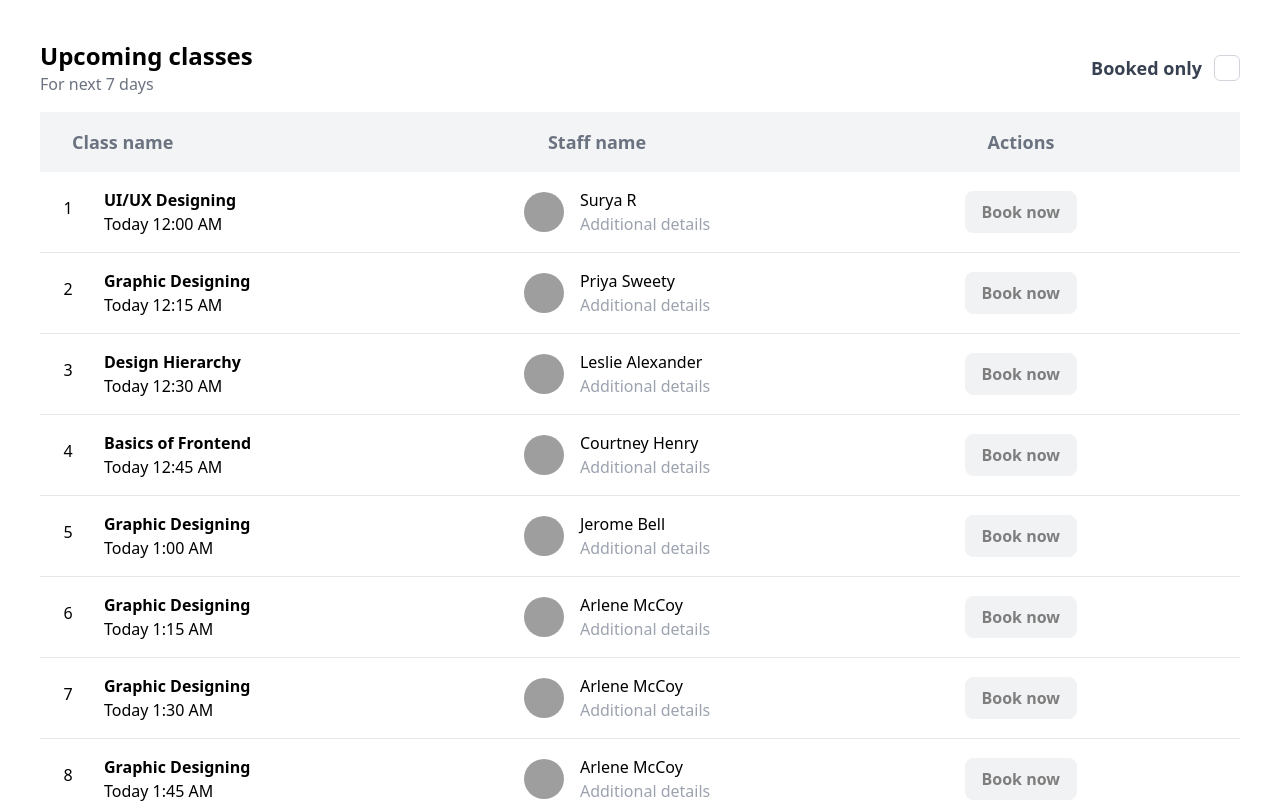
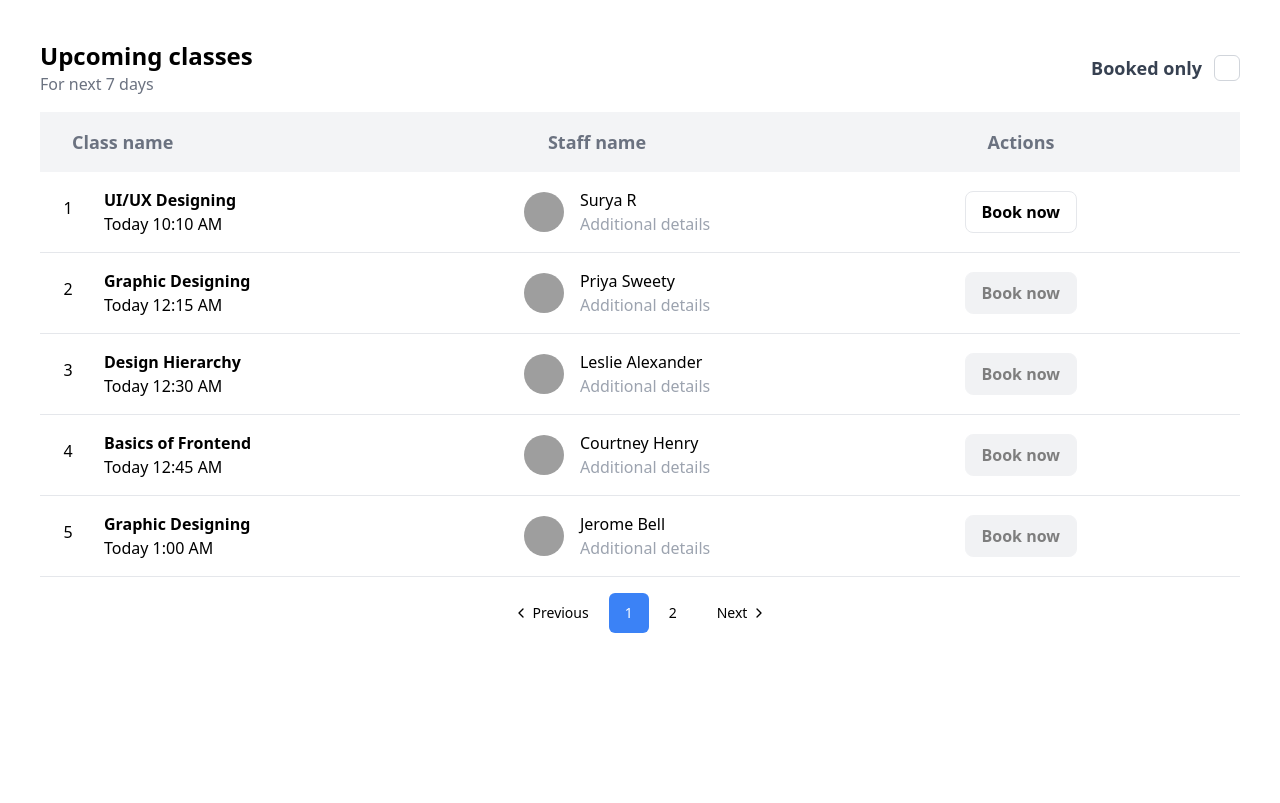
Before and after one commit to amjad78678/Upcoming_Classes, a React (Vite) app: page / in a window 1280 px wide. Shown: the top 803 px of the page. Built offline with nearby package versions, Linux system fonts and the light colour scheme; grey boxes are pictures that could not be loaded.

Commit message:
Added: pagination and the logic

```diff
--- a/src/components/Upcoming Classes/UpcomingClass.tsx
+++ b/src/components/Upcoming Classes/UpcomingClass.tsx
@@ -9,14 +9,23 @@
 import { formatTime } from "@/utils/formatTime";
 import dayjs from "dayjs";
 import isToday from "dayjs/plugin/isToday";
+import {
+  Pagination,
+  PaginationContent,
+  PaginationEllipsis,
+  PaginationItem,
+  PaginationLink,
+  PaginationNext,
+  PaginationPrevious,
+} from "@/components/ui/pagination";
 dayjs.extend(isToday);
 import advancedFormat from "dayjs/plugin/advancedFormat";
 dayjs.extend(advancedFormat);
 
 const UpcomingClass = () => {
   const { staffDetails } = useSelector((state: RootState) => state.appData);
+
   const dispatch = useDispatch();
-  const [durationBook] = useState<number>(10);
   useEffect(() => {
     const interval = setInterval(() => {
       staffDetails.forEach((staff, index) => {
@@ -26,13 +35,13 @@
             Math.floor((staff.timerEndTime - Date.now()) / 1000)
           );
 
-          dispatch(updateTimer({ classIndex: index, timeRemaining }));
+          dispatch(updateTimer({ userId: staff.id, timeRemaining }));
         } else if (!staff.isBooked && staff.isLive) {
           // Updating live time if the class is live
           const timeLive = Math.floor(
             (Date.now() - staff.classStartTime) / 1000
           );
-          dispatch(updateLiveTime({ classIndex: index, timeLive }));
+          dispatch(updateLiveTime({ userId: staff.id, timeLive }));
         }
       });
     }, 1000);
@@ -40,9 +49,21 @@
     return () => clearInterval(interval);
   }, [dispatch, staffDetails]);
 
+  const [currentPage, setCurrentPage] = useState(1);
+  const itemsPerPage = 5;
+  // Calculating the total pages
+  const totalPages = Math.ceil(staffDetails.length / itemsPerPage);
+  // Determine the items to be shown on the current page
+  const indexOfLastItem = currentPage * itemsPerPage;
+  const indexOfFirstItem = indexOfLastItem - itemsPerPage;
+  const currentItems = staffDetails.slice(indexOfFirstItem, indexOfLastItem);
+
+  // Function to change the page
+  const paginate = (pageNumber) => setCurrentPage(pageNumber);
+
   return (
     <div className="my-4">
-      <table className="w-full border-collapse border-b">
+      <table className="w-full border-collapse border-b mb-4">
         <thead>
           <tr className="text-gray-500 text-lg bg-gray-100 text-start">
             <th className="py-4 px-8 text-start">Class name</th>
@@ -52,7 +73,7 @@
         </thead>
 
         <tbody className="">
-          {staffDetails.map((data, index) => (
+          {currentItems.map((data, index) => (
             <tr key={data.id} className="border-b">
               <td className="py-4 px-2 ">
                 <div className="flex gap-4">
@@ -73,7 +94,6 @@
                       </div>
                     ) : dayjs(data.classTime).isToday() ? (
                       <p>Today {dayjs(data.classTime).format("h:mm A")}</p>
-
                     ) : (
                       <p>{dayjs(data.classTime).format("Do MMMM hA")}</p>
                     )}
@@ -103,7 +123,7 @@
                   <JoinButton />
                 ) : (
                   <BookNowButton
-                    classIndex={index}
+                    userId={data.id}
                     timerDuration={Math.max(
                       0,
                       dayjs(data.classTime).diff(dayjs(), "second")
@@ -115,6 +135,37 @@
           ))}
         </tbody>
       </table>
+
+      <Pagination>
+        <PaginationContent>
+          <PaginationItem>
+            <PaginationPrevious
+              onClick={() => paginate(Math.max(1, currentPage - 1))}
+            />
+          </PaginationItem>
+
+          {[...Array(totalPages)].map((_, index) => (
+            <PaginationItem key={index}>
+              <PaginationLink
+                className={
+                  currentPage === index + 1
+                    ? "bg-blue-500 text-white hover:bg-blue-400 hover:text-white"
+                    : ""
+                }
+                onClick={() => paginate(index + 1)}
+              >
+                {index + 1}
+              </PaginationLink>
+            </PaginationItem>
+          ))}
+          <PaginationItem></PaginationItem>
+          <PaginationItem>
+            <PaginationNext
+              onClick={() => paginate(Math.min(totalPages, currentPage + 1))}
+            />
+          </PaginationItem>
+        </PaginationContent>
+      </Pagination>
     </div>
   );
 };
--- /dev/null
+++ b/src/components/ui/pagination.tsx
@@ -0,0 +1,117 @@
+import * as React from "react"
+import { ChevronLeft, ChevronRight, MoreHorizontal } from "lucide-react"
+
+import { cn } from "@/lib/utils"
+import { ButtonProps, buttonVariants } from "@/components/ui/button"
+
+const Pagination = ({ className, ...props }: React.ComponentProps<"nav">) => (
+  <nav
+    role="navigation"
+    aria-label="pagination"
+    className={cn("mx-auto flex w-full justify-center", className)}
+    {...props}
+  />
+)
+Pagination.displayName = "Pagination"
+
+const PaginationContent = React.forwardRef<
+  HTMLUListElement,
+  React.ComponentProps<"ul">
+>(({ className, ...props }, ref) => (
+  <ul
+    ref={ref}
+    className={cn("flex flex-row items-center gap-1", className)}
+    {...props}
+  />
+))
+PaginationContent.displayName = "PaginationContent"
+
+const PaginationItem = React.forwardRef<
+  HTMLLIElement,
+  React.ComponentProps<"li">
+>(({ className, ...props }, ref) => (
+  <li ref={ref} className={cn("", className)} {...props} />
+))
+PaginationItem.displayName = "PaginationItem"
+
+type PaginationLinkProps = {
+  isActive?: boolean
+} & Pick<ButtonProps, "size"> &
+  React.ComponentProps<"a">
+
+const PaginationLink = ({
+  className,
+  isActive,
+  size = "icon",
+  ...props
+}: PaginationLinkProps) => (
+  <a
+    aria-current={isActive ? "page" : undefined}
+    className={cn(
+      buttonVariants({
+        variant: isActive ? "outline" : "ghost",
+        size,
+      }),
+      className
+    )}
+    {...props}
+  />
+)
+PaginationLink.displayName = "PaginationLink"
+
+const PaginationPrevious = ({
+  className,
+  ...props
+}: React.ComponentProps<typeof PaginationLink>) => (
+  <PaginationLink
+    aria-label="Go to previous page"
+    size="default"
+    className={cn("gap-1 pl-2.5", className)}
+    {...props}
+  >
+    <ChevronLeft className="h-4 w-4" />
+    <span>Previous</span>
+  </PaginationLink>
+)
+PaginationPrevious.displayName = "PaginationPrevious"
+
+const PaginationNext = ({
+  className,
+  ...props
+}: React.ComponentProps<typeof PaginationLink>) => (
+  <PaginationLink
+    aria-label="Go to next page"
+    size="default"
+    className={cn("gap-1 pr-2.5", className)}
+    {...props}
+  >
+    <span>Next</span>
+    <ChevronRight className="h-4 w-4" />
+  </PaginationLink>
+)
+PaginationNext.displayName = "PaginationNext"
+
+const PaginationEllipsis = ({
+  className,
+  ...props
+}: React.ComponentProps<"span">) => (
+  <span
+    aria-hidden
+    className={cn("flex h-9 w-9 items-center justify-center", className)}
+    {...props}
+  >
+    <MoreHorizontal className="h-4 w-4" />
+    <span className="sr-only">More pages</span>
+  </span>
+)
+PaginationEllipsis.displayName = "PaginationEllipsis"
+
+export {
+  Pagination,
+  PaginationContent,
+  PaginationEllipsis,
+  PaginationItem,
+  PaginationLink,
+  PaginationNext,
+  PaginationPrevious,
+}
--- a/src/store/slices/appSlice.ts
+++ b/src/store/slices/appSlice.ts
@@ -1,3 +1,4 @@
+import StaffDetails from "@/interfaces/iClassData";
 import classData from "@/utils/classData";
 import { createSlice } from "@reduxjs/toolkit";
 
@@ -11,12 +12,18 @@
       state.staffDetails = action.payload;
     },
     setStaffTimer: (state, action) => {
-      const { classIndex, timerDuration } = action.payload;
+      const { userId, timerDuration } = action.payload;
       const currentTime = Date.now();
       const timerEndTime = currentTime + timerDuration * 1000;
+      const staffIndex = state.staffDetails.findIndex(
+        (staff: StaffDetails) => staff.id === userId
+      );
 
-      state.staffDetails[classIndex] = {
-        ...state.staffDetails[classIndex],
+      console.log("iam staffIndex", staffIndex);
+
+      if (staffIndex !== -1) {
+        state.staffDetails[staffIndex] = {
+          ...state.staffDetails[staffIndex],
           isBooked: true,
           timerEndTime,
           timeRemaining: timerDuration,
@@ -24,10 +31,15 @@
           classStartTime: 0,
           timeLive: 0,
         };
+      }
     },
+
     updateTimer: (state, action) => {
-      const { classIndex, timeRemaining } = action.payload;
-      const staff = state.staffDetails[classIndex];
+      const { userId, timeRemaining } = action.payload;
+      const staffIndex = state.staffDetails.findIndex(
+        (staff: StaffDetails) => staff.id === userId
+      );
+      const staff = state.staffDetails[staffIndex];
 
       if (timeRemaining <= 0 && !staff.isLive) {
         // Timer has ended, starting the class as live
@@ -41,11 +53,15 @@
       }
     },
     updateLiveTime: (state, action) => {
-      const { classIndex, timeLive } = action.payload;
-      state.staffDetails[classIndex].timeLive = timeLive;
+      const { userId, timeLive } = action.payload;
+      const staffIndex = state.staffDetails.findIndex(
+        (staff: StaffDetails) => staff.id === userId
+      );
+      state.staffDetails[staffIndex].timeLive = timeLive;
     },
   },
 });
 
-export const { setStaffTimer, updateTimer, updateLiveTime, setStaffDetails } = appSlice.actions;
+export const { setStaffTimer, updateTimer, updateLiveTime, setStaffDetails } =
+  appSlice.actions;
 export default appSlice.reducer;
--- a/src/utils/classData.ts
+++ b/src/utils/classData.ts
@@ -10,7 +10,7 @@
     classStartTime: 0,
     timeLive: 0,
     staffImage: "surya.jpg",
-    classTime: "2024-08-09T00:00:00", // 08/09/2024 12:00 AM
+    classTime: "2024-08-09T10:10:00",
   },
   {
     id: 2,
@@ -23,7 +23,7 @@
     classStartTime: 0,
     timeLive: 0,
     staffImage: "priya.jpg",
-    classTime: "2024-08-09T00:15:00", // 08/09/2024 12:15 AM
+    classTime: "2024-08-09T00:15:00",
   },
   {
     id: 3,
@@ -36,7 +36,7 @@
     classStartTime: 0,
     timeLive: 0,
     staffImage: "leslie.jpg",
-    classTime: "2024-08-09T00:30:00", // 08/09/2024 12:30 AM
+    classTime: "2024-08-09T00:30:00",
   },
   {
     id: 4,
@@ -49,7 +49,7 @@
     classStartTime: 0,
     timeLive: 0,
     staffImage: "courtney.jpg",
-    classTime: "2024-08-09T00:45:00", // 08/09/2024 12:45 AM
+    classTime: "2024-08-09T00:45:00",
   },
   {
     id: 5,
@@ -62,7 +62,7 @@
     classStartTime: 0,
     timeLive: 0,
     staffImage: "jerome.jpg",
-    classTime: "2024-08-09T01:00:00", // 08/09/2024 01:00 AM
+    classTime: "2024-08-09T01:00:00",
   },
   {
     id: 6,
@@ -75,7 +75,7 @@
     classStartTime: 0,
     timeLive: 0,
     staffImage: "arlene.jpg",
-    classTime: "2024-08-09T01:15:00", // 08/09/2024 01:15 AM
+    classTime: "2024-08-09T01:15:00",
   },
   {
     id: 7,
@@ -88,7 +88,7 @@
     classStartTime: 0,
     timeLive: 0,
     staffImage: "arlene.jpg",
-    classTime: "2024-08-09T01:30:00", // 08/09/2024 01:30 AM
+    classTime: "2024-08-09T01:30:00",
   },
   {
     id: 8,
@@ -101,7 +101,7 @@
     classStartTime: 0,
     timeLive: 0,
     staffImage: "arlene.jpg",
-    classTime: "2024-08-09T01:45:00", // 08/09/2024 01:45 AM
+    classTime: "2024-08-09T01:45:00",
   },
   {
     id: 9,
@@ -114,7 +114,7 @@
     classStartTime: 0,
     timeLive: 0,
     staffImage: "arlene.jpg",
-    classTime: "2024-08-09T02:00:00", // 08/09/2024 02:00 AM
+    classTime: "2024-08-09T09:40:00",
   },
   {
     id: 10,
@@ -127,7 +127,7 @@
     classStartTime: 0,
     timeLive: 0,
     staffImage: "arlene.jpg",
-    classTime: "2024-08-09T02:15:00", // 08/09/2024 02:15 AM
+    classTime: "2024-08-09T10:32:00",
   },
 ];
 
```
Also changed, not shown: src/components/Upcoming Classes/BookNowButton.tsx (+7 -3 lines). Lines whose indentation alone changed are shown as unchanged.
